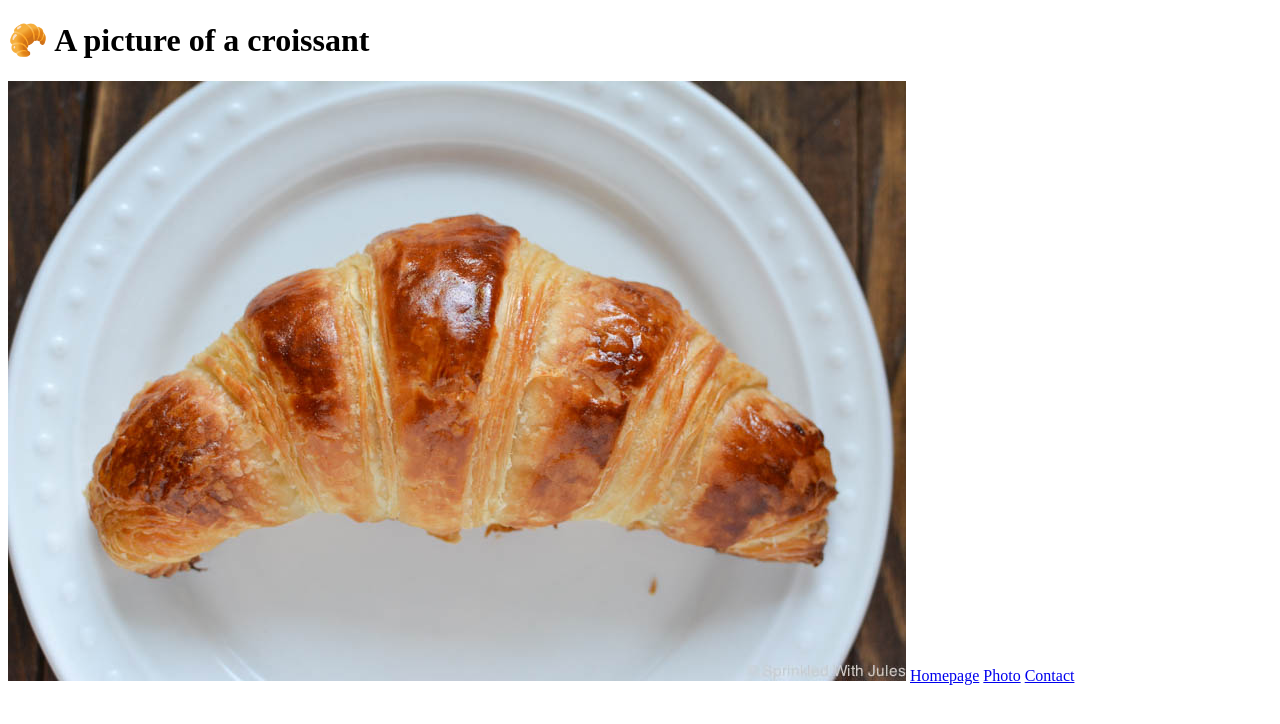
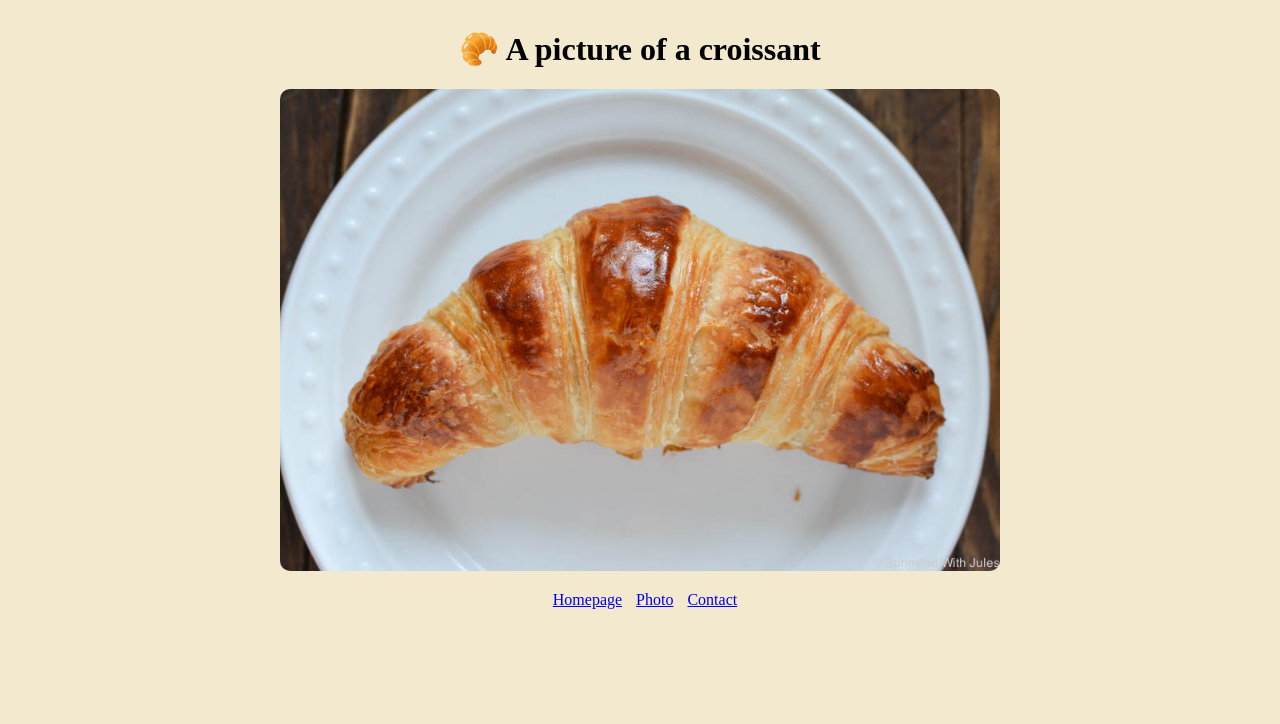
Before and after one commit to halynabondar/Croissant, a plain HTML site: page photo.html in a window 1280 px wide. Drawn offline with Linux system fonts and the light colour scheme.

Commit message:
css added

```diff
--- a/css/style.css
+++ b/css/style.css
@@ -0,0 +1,24 @@
+body {
+    background-color: rgb(243, 233, 207);
+    margin: 30px 40px;
+}
+h1, p {
+    text-align: center;
+}
+.links {
+    color: green;
+    text-align: center;
+    margin-top: 20px;
+}
+.links a {
+    margin-left: 10px;
+}
+a:visited {
+    color: brown;
+}
+img {
+    display: block;
+    width: 60%;
+    margin: 0 auto;
+    border-radius: 10px;
+}
--- a/photo.html
+++ b/photo.html
@@ -12,9 +12,11 @@
 <body>
     <h1>🥐 A picture of a croissant</h1>
     <img src="image/croissant.jpg" alt="" srcset="">
+    <div class="links">
     <a href="index.html">Homepage</a>
     <a href="#">Photo</a>
     <a href="contact.html">Contact</a>
+    </div>
 </body>
 
 </html>
```
Also changed, not shown: contact.html (+5 -3 lines), index.html (+5 -3 lines).
